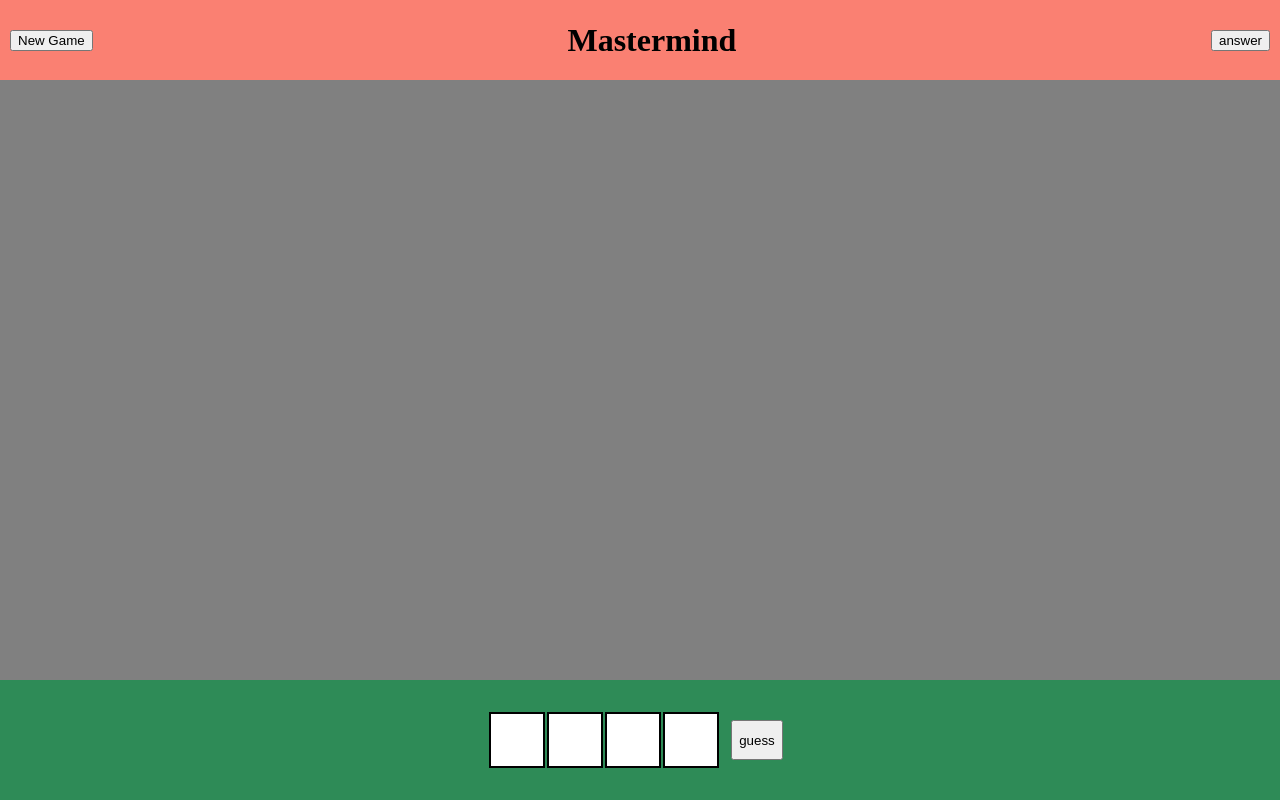
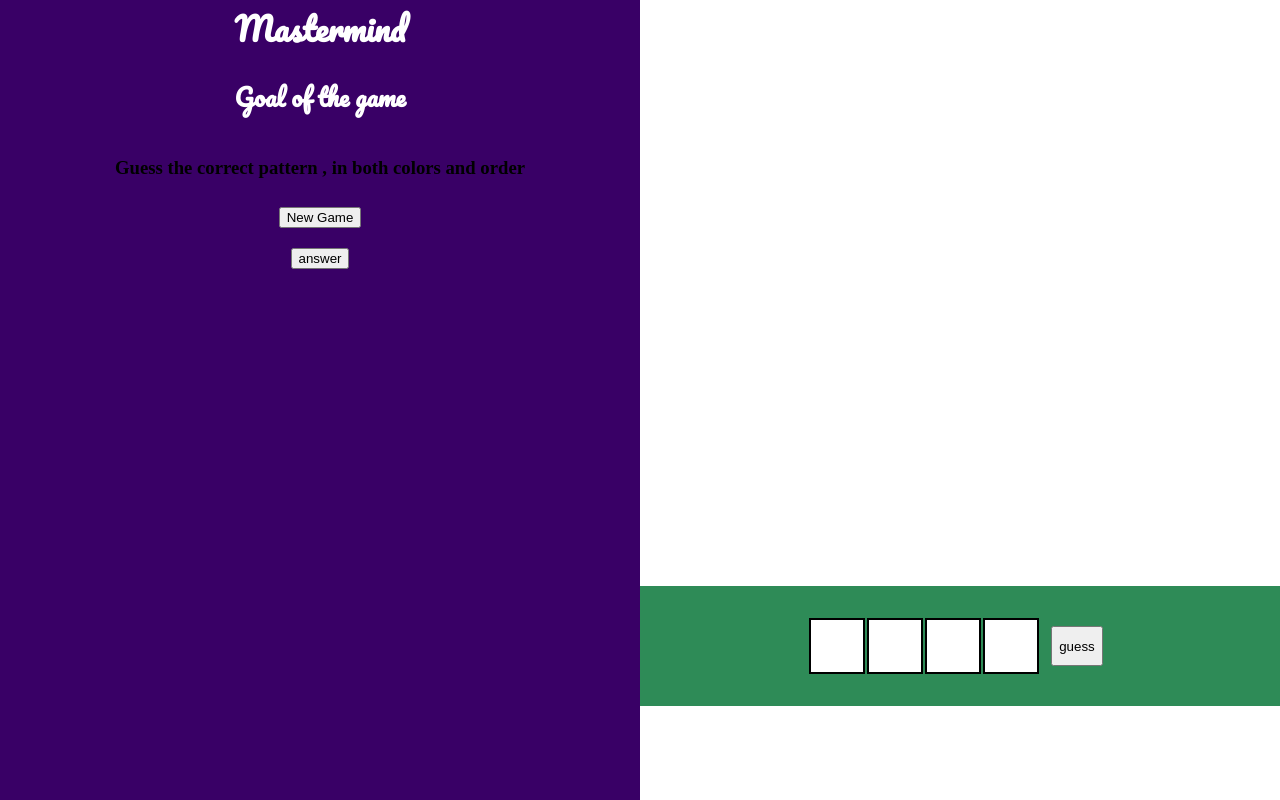
Before and after one commit to aalarie134/Mastermind, a plain HTML site: page index.html in a window 1280 px wide. Drawn offline with Linux system fonts and the light colour scheme.

Commit message:
first steps

```diff
--- a/index.html
+++ b/index.html
@@ -24,16 +24,19 @@
 <div id="top">
     <div id="menu">
 
+        <h1>Mastermind</h1>
+        <h2>Goal of the game </h2>
+        <h3> Guess the correct pattern , in both colors and order</h3>
         <button onClick = "location.reload()"> New Game </button>
-        <h1>Mastermind</h1>
         <button onClick = "giveAnswer(partie)"> answer</button>
 
     </div>
-        <div id = table-wrapper>
-        <table id = "information">
-        </table>
-        </div>
 </div>
+<div id = "bot">
+<div id = table-wrapper>
+    <table id = "information">
+    </table>
+    </div>
 <div id="guess">
     <div id = guess_answer>
     <table id="guess_table">
@@ -45,6 +48,7 @@
     <button onclick="guess(partie)"> guess</button>
     </div>
 </div>
+</div>
 
 </body>
 </html>
--- a/styles.css
+++ b/styles.css
@@ -1,16 +1,28 @@
+@import url('https://fonts.googleapis.com/css2?family=Pacifico&display=swap');
+
 html {
     height: 100%;
 }
 
 body {
     display: flex;
-    flex-direction: column;
     justify-content: space-between;
     height: 100%;
-    background-color: grey;
+    background-color: #FFFFFF;
     padding: 0px;
     margin: 0px;
 
+}
+
+#top {
+    width: 50%;
+    height: 100%;
+    background-color: #390066;
+}
+
+#bot {
+    width: 50%;
+    height: 50%;
 }
 
 /* Endroit ou on voit les tentatives */
@@ -89,18 +101,24 @@ button {
     margin: 10px;
 }
 
-#menu {
+ #menu {
     display: flex;
-    justify-content: space-between;
-    background-color:salmon ;
-    height: 10vh;
+    flex-direction: column;
+    justify-content: center;
+
     align-items: center;
 
 }
 
 h1 {
+    font-family: 'Pacifico', cursive;
+    margin: 0;
+    color: #FFFFFF;
+}
 
-    margin: 0;
+h2 {
+    font-family: 'Pacifico', cursive;
+    color: #FFFFFF;
 
 }
 
```
